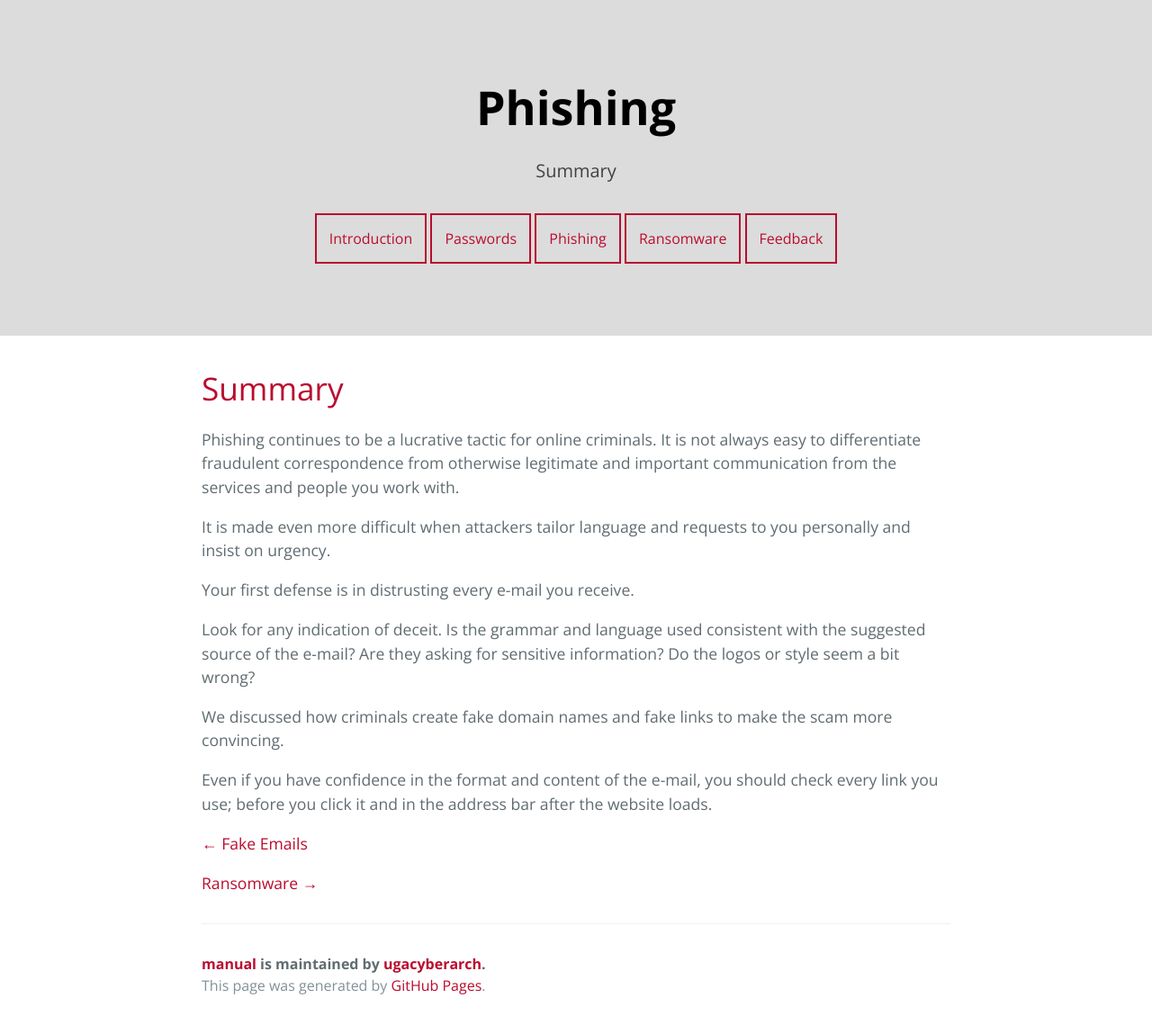
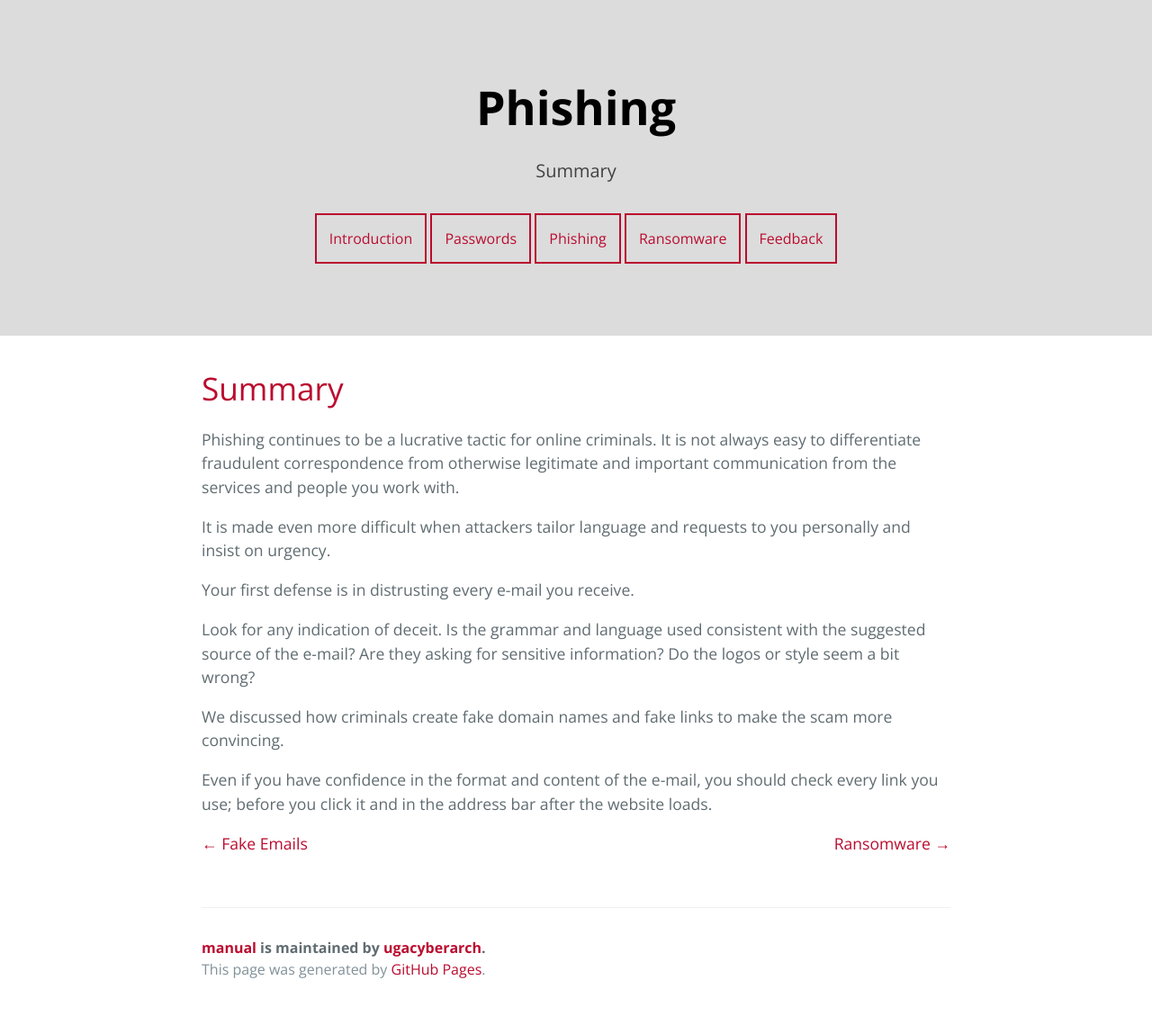
Before and after one commit to ugacyberarch/manual, a Jekyll site: the page built from phishing_summary.md, in a window 1280 px wide. Shown: the whole page at 90% size. Built offline with Jekyll 4.4.1, drawn with Linux system fonts in a browser that asks for light colours.

Commit message:
Update phishing_summary.md

```diff
--- a/phishing_summary.md
+++ b/phishing_summary.md
@@ -18,7 +18,13 @@ We discussed how criminals create fake domain names and fake links to make the s
 
 Even if you have confidence in the format and content of the e-mail, you should check every link you use; before you click it and in the address bar after the website loads.
 
-[← Fake Emails](./fake_emails.html "Fake Emails")
 
 
-[Ransomware →](./ransomware.html "Ransomware")
+ <span style="float:left;">
+<a href="./fake_emails.html">← Fake Emails</a>
+  </span>
+ <span style="float:right;">
+  <a href="./ransomware.html">Ransomware →</a>
+  </span>
+<br />
+<br />
```
